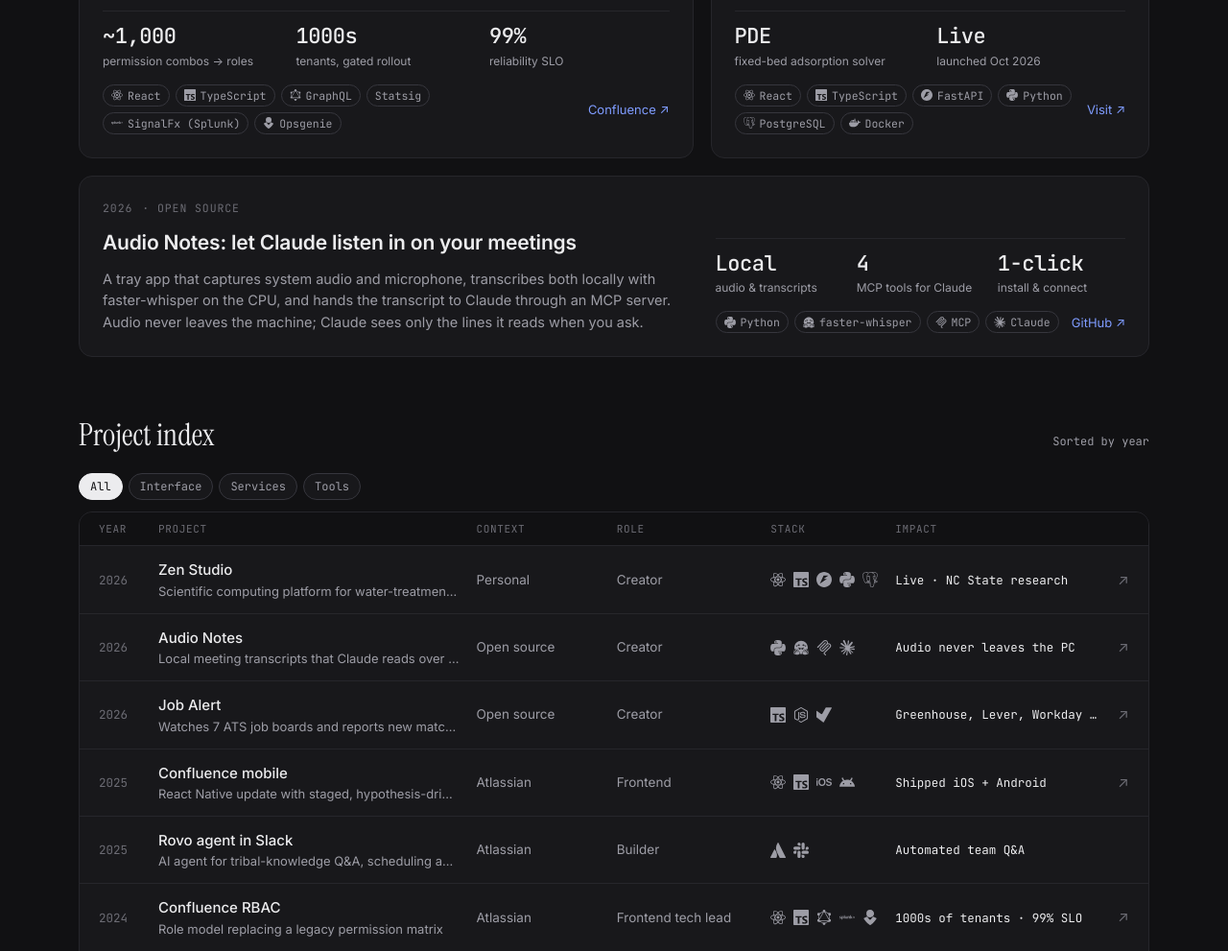
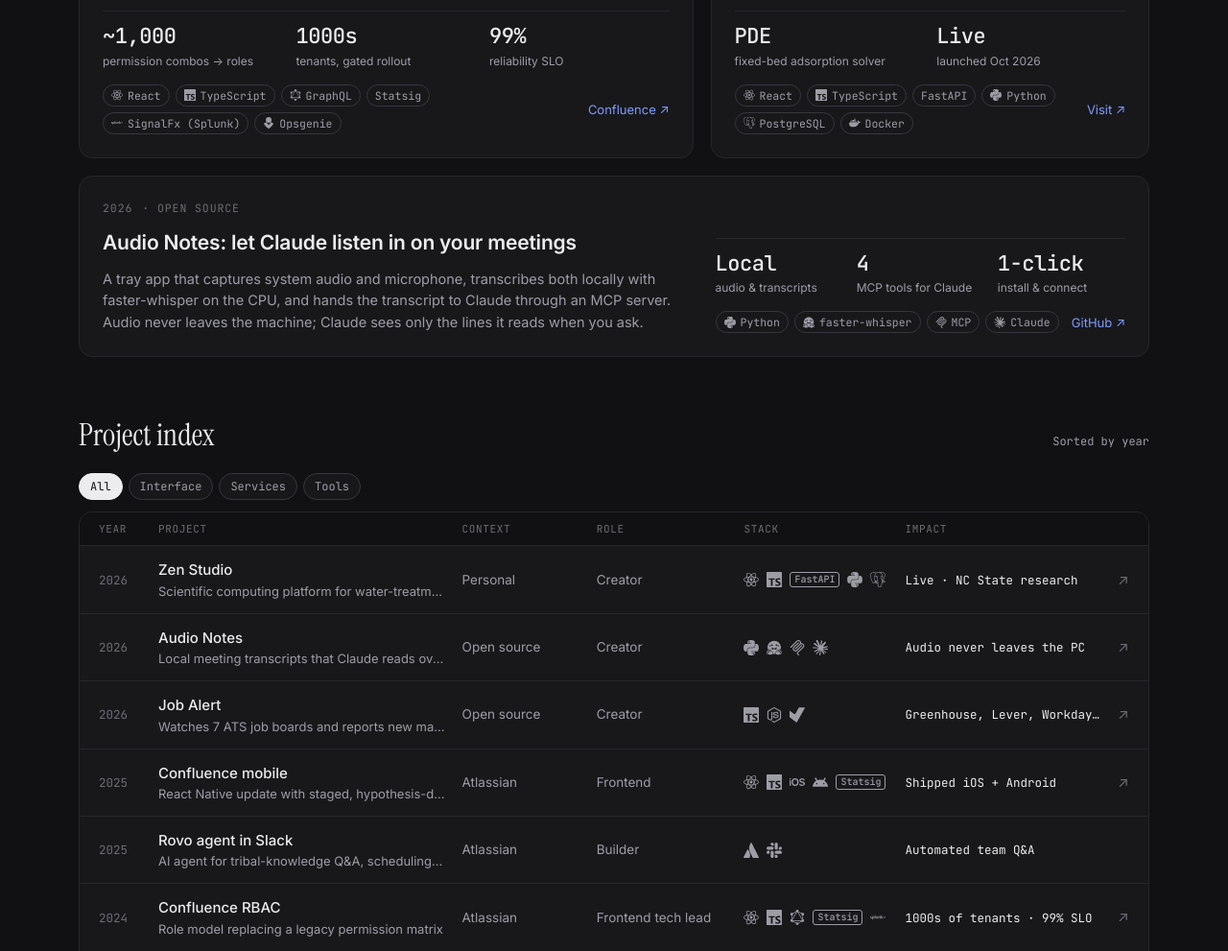
Before and after one commit to zohoMatt/zohoMatt.github.io, an Astro site: page / in a window 1280 px wide. Shown: the part 1379-2370 px from the top of the page at 96% size. Built offline with nearby package versions, Linux system fonts and the light colour scheme; Astro itself is replaced by a stand-in of ours.

Commit message:
Render tech without a usable logo as a text badge
Add hasLogo() and draw a boxed name when a tech has no icon, so TechStack
no longer drops those entries. FastAPI now uses the badge since its logo is
unreadable at small sizes. Also widen the project index stack column and
mark Zen Studio as a tool.

Co-Authored-By: Claude Opus 5.5 <noreply@anthropic.com>

```diff
--- a/src/components/FeatureCard.astro
+++ b/src/components/FeatureCard.astro
@@ -1,6 +1,6 @@
 ---
 import type { Project } from '../data/projects';
-import { TECH } from '../data/tech';
+import { TECH, hasLogo } from '../data/tech';
 import TechIcon from './TechIcon.astro';
 import RbacDiagram from './RbacDiagram.astro';
 
@@ -34,7 +34,9 @@ const linkAttrs = p.href ? { href: p.href, target: '_blank', rel: 'noopener' } :
     </div>
     <div class="card-foot">
       <div class="tags">
-        {p.tech.map((k) => <span class="tag chip"><TechIcon name={k} size={12} decorative />{TECH[k].title}</span>)}
+        {p.tech.map((k) => (
+          <span class="tag chip">{hasLogo(TECH[k]) && <TechIcon name={k} size={12} decorative />}{TECH[k].title}</span>
+        ))}
       </div>
       {p.href && <span class="read">{f.linkLabel ?? 'Visit ↗'}</span>}
     </div>
--- a/src/components/ProjectIndex.astro
+++ b/src/components/ProjectIndex.astro
@@ -52,7 +52,7 @@ const groupsOf = (p: (typeof projects)[number]) =>
   .table { border: 1px solid var(--line); border-radius: 14px; background: var(--surface); overflow: hidden; }
   .row {
     display: grid; align-items: center; gap: 18px; padding: 13px 20px;
-    grid-template-columns: 44px minmax(0, 2.2fr) minmax(0, .9fr) minmax(0, 1fr) 112px minmax(0, 1.5fr) 12px;
+    grid-template-columns: 44px minmax(0, 2.2fr) minmax(0, .9fr) minmax(0, 1fr) 150px minmax(0, 1.5fr) 12px;
     border-bottom: 1px solid var(--line); transition: background .12s;
   }
   .row.head { background: var(--bg); padding-top: 10px; padding-bottom: 10px; }
@@ -77,7 +77,7 @@ const groupsOf = (p: (typeof projects)[number]) =>
   }
 
   @media (max-width: 980px) {
-    .row { grid-template-columns: 44px minmax(0, 1fr) 112px 12px; }
+    .row { grid-template-columns: 44px minmax(0, 1fr) 150px 12px; }
     .c-ctx, .c-role, .c-impact { display: none; }
   }
   @media (max-width: 640px) {
--- a/src/components/TechIcon.astro
+++ b/src/components/TechIcon.astro
@@ -1,5 +1,5 @@
 ---
-import { TECH, type Tech, type TechKey } from '../data/tech';
+import { TECH, hasLogo, type Tech, type TechKey } from '../data/tech';
 
 interface Props {
   name: TechKey;
@@ -14,7 +14,7 @@ const [, , vw = 24, vh = 24] = (t.viewBox ?? '0 0 24 24').split(/\s+/).map(Numbe
 const width = Math.round(size * Math.max(1, vw / vh));
 ---
 
-{t.body && (
+{hasLogo(t) ? (
   <svg
     class="ti"
     viewBox={t.viewBox}
@@ -26,8 +26,18 @@ const width = Math.round(size * Math.max(1, vw / vh));
     aria-label={decorative ? undefined : t.title}
     set:html={(decorative ? '' : `<title>${t.title}</title>`) + t.body}
   />
+) : (
+  /* No usable logo: a small box with the name, same height as the icons. */
+  <span class="badge" style={`height:${size}px;font-size:${Math.round(size * 0.6)}px`} aria-hidden={decorative ? 'true' : undefined}>
+    {t.title}
+  </span>
 )}
 
 <style>
   .ti { display: block; flex: none; }
+  .badge {
+    display: inline-flex; align-items: center; flex: none; padding: 0 4px;
+    border: 1px solid currentColor; border-radius: 3px;
+    font-family: var(--mono); font-weight: 500; line-height: 1; white-space: nowrap;
+  }
 </style>
--- a/src/components/TechStack.astro
+++ b/src/components/TechStack.astro
@@ -7,8 +7,7 @@ interface Props {
   max?: number;
 }
 const { tech, max = 5 } = Astro.props;
-// Only technologies with an icon fit in an icon row.
-const shown = tech.filter((k) => TECH[k].body).slice(0, max);
+const shown = tech.slice(0, max);
 const label = tech.map((k) => TECH[k].title).join(', ');
 ---
 
@@ -17,5 +16,8 @@ const label = tech.map((k) => TECH[k].title).join(', ');
 </span>
 
 <style>
-  .stack { display: inline-flex; gap: 8px; align-items: center; color: var(--muted); }
+  .stack {
+    display: inline-flex; flex-wrap: wrap; gap: 6px 8px; align-items: center;
+    color: var(--muted);
+  }
 </style>
--- a/src/data/projects.ts
+++ b/src/data/projects.ts
@@ -48,6 +48,7 @@ export const projects: Project[] = [
     role: 'Creator',
     layers: ['ui', 'api', 'svc', 'data', 'infra'],
     tech: ['react', 'typescript', 'fastapi', 'python', 'postgresql', 'docker'],
+    kind: 'tool',
     impact: 'Live · NC State research',
     href: 'https://zenstudio.bid',
     featured: {
--- a/src/data/tech.ts
+++ b/src/data/tech.ts
@@ -5,7 +5,7 @@
  * Everything is drawn in currentColor so the icons stay quiet and follow the theme.
  */
 import {
-  siAndroid, siApacheecharts, siAtlassian, siClaude, siCloudflare, siDocker, siFastapi,
+  siAndroid, siApacheecharts, siAtlassian, siClaude, siCloudflare, siDocker,
   siGithubactions, siGraphql, siHuggingface, siIos, siJavascript, siKoa, siModelcontextprotocol,
   siNextdotjs, siNodedotjs, siOpsgenie, siPostgresql, siPython, siReact, siRedis, siShopify,
   siSplunk, siSupabase, siTypescript, siVitest, siVuedotjs,
@@ -15,10 +15,13 @@ import slackRaw from '../icons/slack.svg?raw';
 
 export interface Tech {
   title: string;
-  /** Inner SVG markup (paths only, no fills). Missing = shown as a text-only chip. */
+  /** Inner SVG markup (paths only, no fills). Missing = drawn as a small text badge. */
   body?: string;
   viewBox?: string;
 }
+
+/** True when the tech has a real logo; otherwise it renders as a boxed name. */
+export const hasLogo = (t: Tech) => Boolean(t.body);
 
 type SimpleIcon = { title: string; path: string };
 const si = (icon: SimpleIcon, title = icon.title): Tech => ({
@@ -48,7 +51,8 @@ export const TECH = {
   nodejs: si(siNodedotjs),
   koa: si(siKoa),
   python: si(siPython),
-  fastapi: si(siFastapi),
+  // The FastAPI bolt is unreadable at 16px in one colour, so it gets a text badge.
+  fastapi: { title: 'FastAPI' },
   postgresql: si(siPostgresql),
   supabase: si(siSupabase),
   redis: si(siRedis),
```
